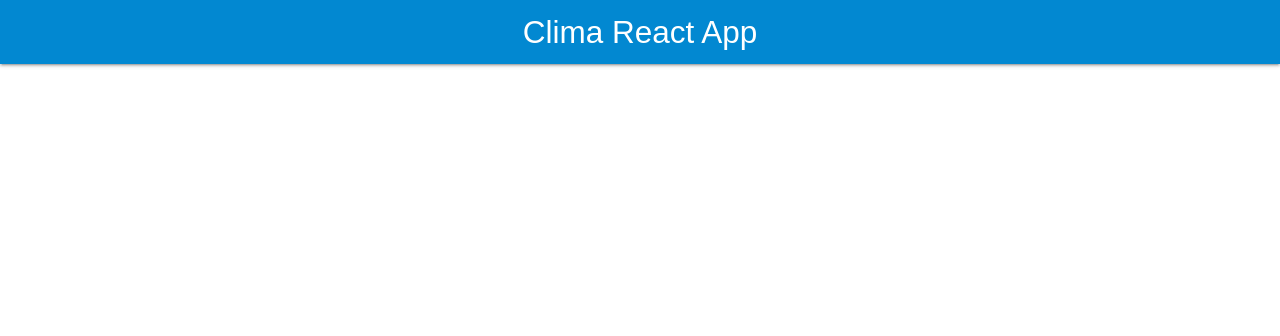
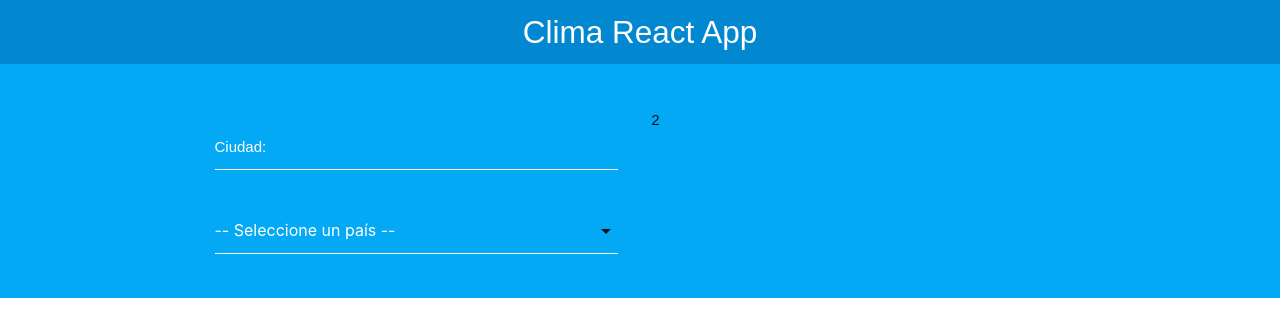
Before and after one commit to dfldiego/r-clima-api, a React (Create React App) app: page / in a window 1280 px wide. Shown: the top 336 px of the page. Built offline with nearby package versions, Linux system fonts and the light colour scheme.

Commit message:
creando el formulario. dando html y estilos.

```diff
--- a/src/App.js
+++ b/src/App.js
@@ -1,5 +1,6 @@
 import React, { Fragment } from 'react';
 import Header from './components/Header';
+import Formulario from './components/Formulario';
 
 function App() {
   return (
@@ -7,6 +8,20 @@
       <Header
         titulo='Clima React App'
       />
+
+      <div className="contenedor-form">
+        <div className="container">
+          <div className="row">
+            <div className="col m6 s12">
+              <Formulario />
+            </div>
+            <div className="col m6 s12">
+              2
+            </div>
+          </div>
+        </div>
+      </div>
+
     </Fragment>
   );
 }
--- /dev/null
+++ b/src/components/Formulario.jsx
@@ -0,0 +1,27 @@
+import React from 'react';
+
+const Formulario = () => {
+    return (
+        <form>
+            <div className="input-field col s12">
+                <input
+                    type="text"
+                    name="ciudad"
+                    id="ciudad"
+                />
+                <label htmlFor="ciudad">Ciudad: </label>
+            </div>
+
+            <div className="input-field col s12">
+                <select
+                    name="pais"
+                    id="pais"
+                >
+                    <option value="">-- Seleccione un país --</option>
+                </select>
+            </div>
+        </form>
+    );
+}
+
+export default Formulario;
```
